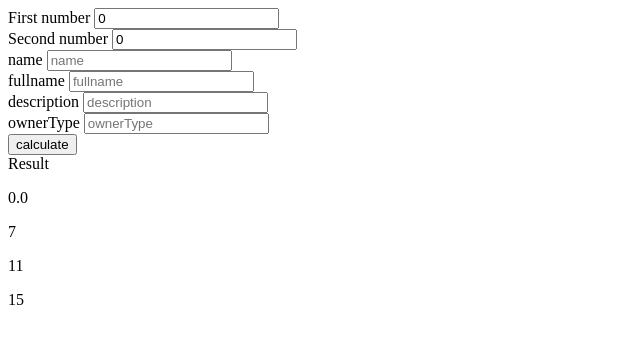
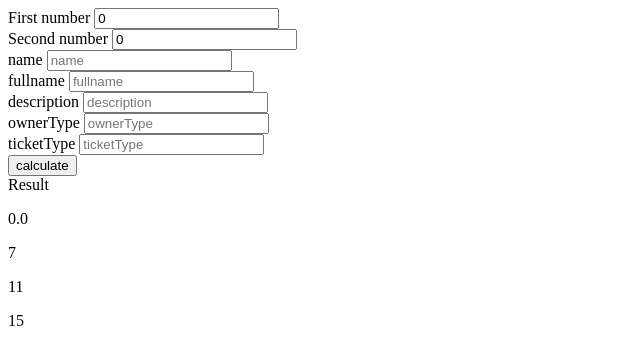
Before and after one commit to XiaolinSong5/calculator-frontend, an Angular app: page / in a window 1280 px wide. Shown: the top 364 px of the page, without its empty margins (0-640 px from the left). Built offline with nearby package versions, Linux system fonts and the light colour scheme; data requests are answered from the project's data file.

Commit message:
Extends with Component entity

```diff
--- a/src/app/Calculation.ts
+++ b/src/app/Calculation.ts
@@ -7,4 +7,5 @@ export interface Calculation {
   fullname: string;
   description: string;
   ownerType: string;
+  ticketType: string;
 }
--- a/src/app/components/calculator/calculator.component.html
+++ b/src/app/components/calculator/calculator.component.html
@@ -23,6 +23,10 @@
     <label> ownerType </label>
     <input type="text" name="ownerType" [(ngModel)]="ownerType" id="ownerType" placeholder="ownerType">
   </div>
+  <div>
+    <label> ticketType </label>
+    <input type="text" name="ticketType" [(ngModel)]="ticketType" id="ticketType" placeholder="ticketType">
+  </div>
   <input type="submit" value="calculate">
   <div>
   <label> Result </label>
--- a/src/app/components/calculator/calculator.component.ts
+++ b/src/app/components/calculator/calculator.component.ts
@@ -16,6 +16,7 @@ export class CalculatorComponent implements OnInit {
   second: number = 0;
   name: string = '';
   fullname: string = '';
+  ticketType: string = '';
   description: string = '';
   ownerType: string = '';
   resultDisplay: string = "0.0";
@@ -40,6 +41,7 @@ export class CalculatorComponent implements OnInit {
       secondNumber: this.second,
       name: this.name,
       fullname: this.fullname,
+      ticketType: this.ticketType,
       description: this.description,
       ownerType: this.ownerType,
       result: 0
@@ -56,6 +58,7 @@ export class CalculatorComponent implements OnInit {
     this.fullname = '';
     this.description = '';
     this.ownerType = '';
+    this.ticketType = '';
     this.result = 0;
   }
 
```
